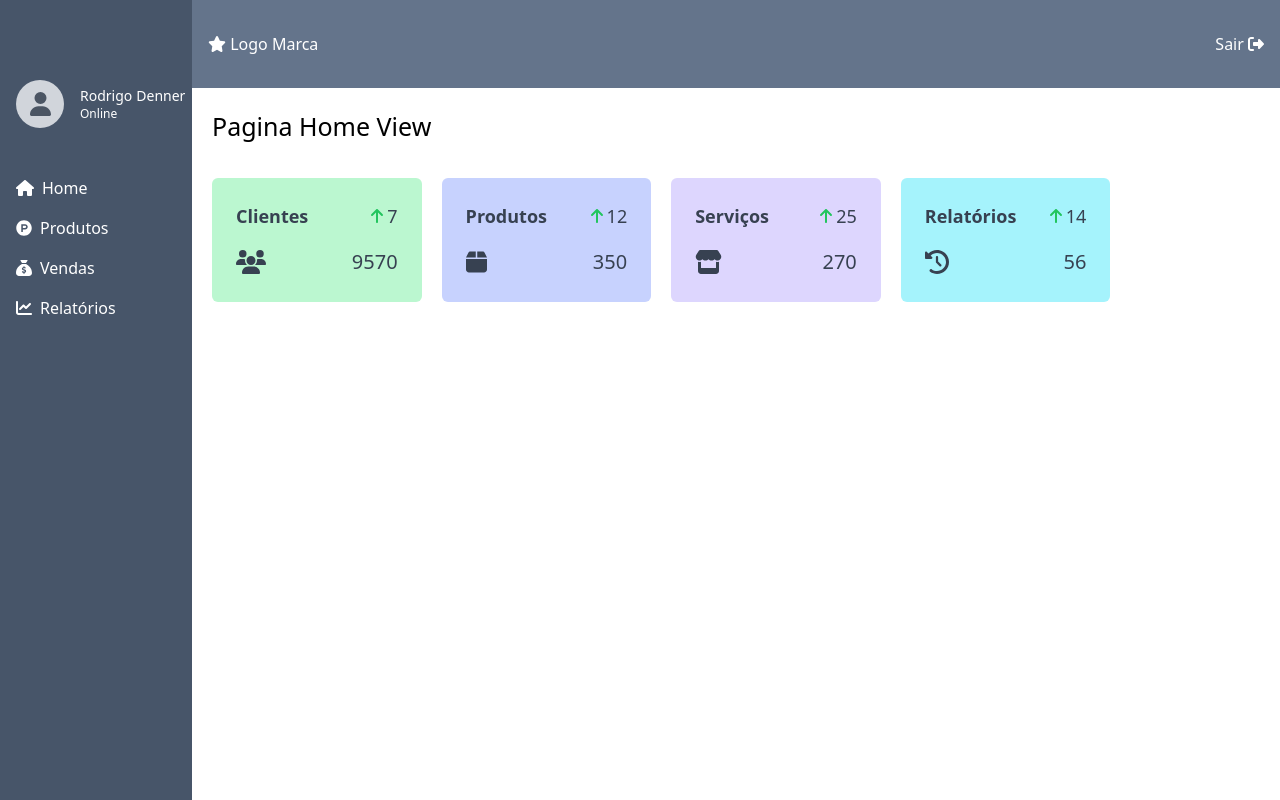
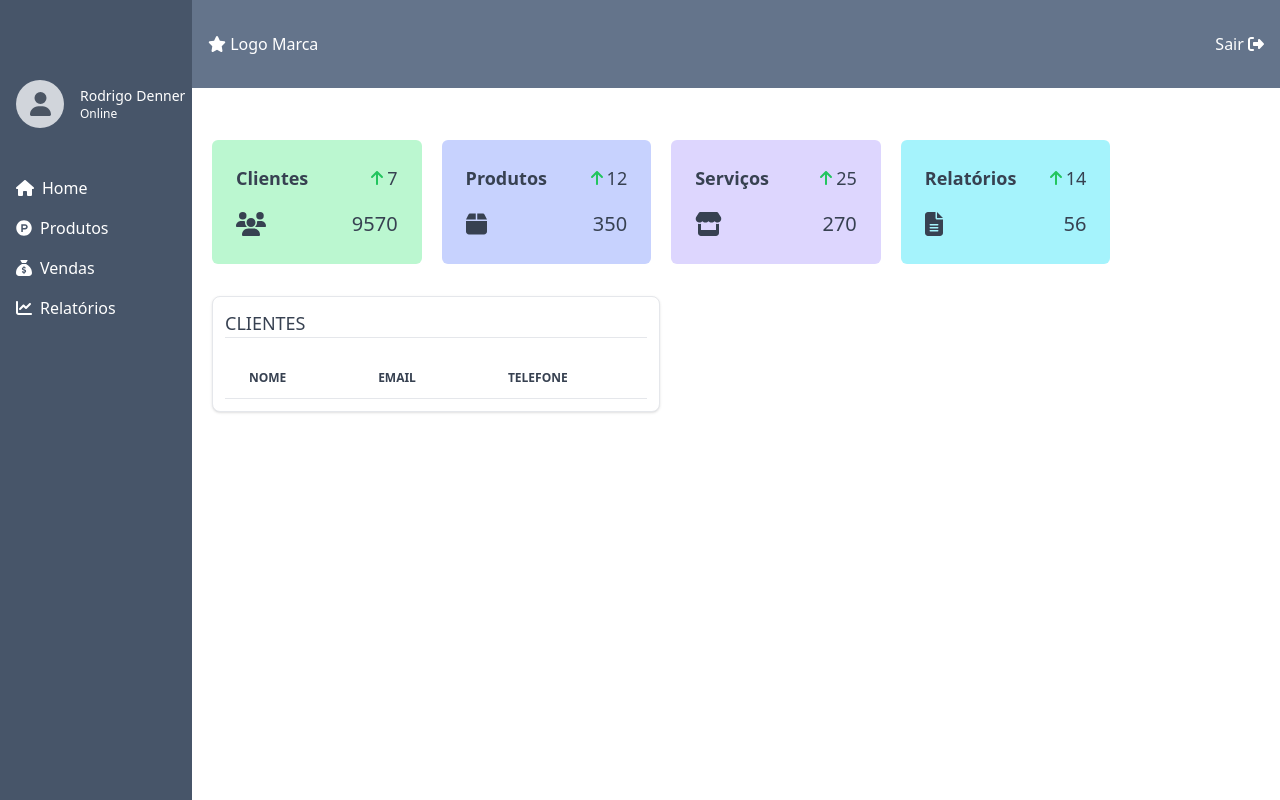
Before and after one commit to rodrigodenner/Dashboard-LaraVue, a Vue app in the folder front-end/: page /home in a window 1280 px wide. Built offline with nearby package versions, Linux system fonts and the light colour scheme.

Commit message:
Create Clients table

```diff
--- /dev/null
+++ b/front-end/src/components/lists/ListComponent.vue
@@ -0,0 +1,61 @@
+<!-- Listcomponent.vue -->
+
+<template>
+  <div class="max-w-md p-3 bg-white border border-gray-200 rounded-lg shadow">
+    <div class="mb-5 text-lg text-gray-700 uppercase bg-white border-b bg-gray-50 d">
+      <h3>Clientes</h3>
+    </div>
+    <div class="relative overflow-x-auto overflow-y-auto">
+      <table class="w-full text-sm text-left text-gray-500 rtl:text-right">
+        <thead class="text-xs text-gray-700 uppercase bg-white border-b bg-gray-50 d">
+          <tr>
+            <th scope="col" class="sticky top-0 z-10 px-6 py-3 bg-white">
+              Nome
+            </th>
+            <th scope="col" class="sticky top-0 z-10 px-6 py-3 bg-white">
+              Email
+            </th>
+            <th scope="col" class="sticky top-0 z-10 px-6 py-3 bg-white">
+              Telefone
+            </th>
+          </tr>
+        </thead>
+        <tbody>
+          <tr v-for="(item, index) in items" :key="index" class="bg-white border-b d">
+            <th scope="row" class="px-6 py-4 font-medium text-gray-900 whitespace-nowrap">
+
+            </th>
+            <td class="px-6 py-4">
+              {{ item.email }}
+            </td>
+            <td class="px-6 py-4">
+              {{ item.phone }}
+            </td>
+          </tr>
+        </tbody>
+      </table>
+    </div>
+  </div>
+</template>
+
+<script>
+export default {
+  data() {
+    return {
+      items: [
+        // Adicione seus dados aqui
+      ],
+    };
+  },
+};
+</script>
+
+<style scoped>
+/* Estilos específicos para o componente Listcomponent */
+/* Adicione estilos adicionais conforme necessário */
+/* A altura máxima não é mais definida para permitir a rolagem vertical */
+.table-scrollable {
+  max-height: 96px; /* Ajuste conforme necessário */
+  overflow-y: auto;
+}
+</style>
--- a/front-end/src/views/admin/dashboard/HomeView.vue
+++ b/front-end/src/views/admin/dashboard/HomeView.vue
@@ -3,7 +3,7 @@
     <dashboard-component>
       <template #slot-pages>
         <div class="content">
-          <header class="text-base">Pagina Home View</header>
+          <!-- <header class="text-base">Home</header> -->
           <div class="flex flex-wrap">
             <div class="w-full mr-5 sm:w-1/2 md:w-1/3 lg:w-1/4 xl:w-1/5">
               <CardsComponents
@@ -44,11 +44,20 @@
                 :type="'Relatórios'"
                 :iconScore="'fa-arrow-up'"
                 :percentagem="'14'"
-                :iconCard="'fa-history'"
+                :iconCard="'fa-file-text'"
                 :qtd="'56'"
               />
             </div>
           </div>
+        </div>
+        <div>
+          <list-component>
+            <div class="flex flex-wrap">
+              <div class="w-full mr-5 sm:w-1/2 md:w-1/3 lg:w-1/4 xl:w-1/5 ">
+
+              </div>
+            </div>
+          </list-component>
         </div>
       </template>
     </dashboard-component>
@@ -58,10 +67,11 @@
 <script>
 import CardsComponents from "../../../components/cards/CardsComponents.vue";
 import DashboardComponent from "@/components/dashboard/DashboardComponent.vue";
+import ListComponent from '../../../components/lists/ListComponent.vue';
 
 export default {
   name: "HomeView",
-  components: { DashboardComponent, CardsComponents },
+  components: { DashboardComponent, CardsComponents, ListComponent },
   data() {
     return {};
   },
```
